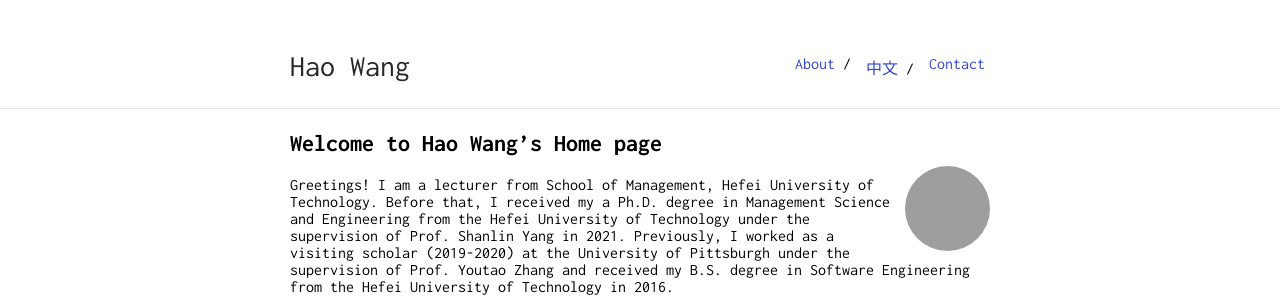
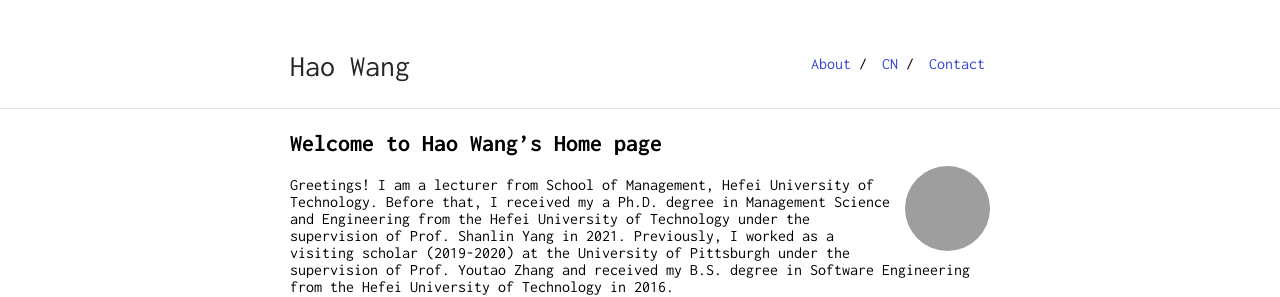
Before and after one commit to Waynehfut/Waynehfut, a Jekyll site: the page built from index.md, in a window 1280 px wide, cut to the strip 0-297 px from the top of the page. Built offline with Jekyll 4.4.1, drawn with Linux system fonts in a browser that asks for light colours; our own code applies the rules of GitHub Pages for plain Markdown files; grey boxes are pictures that could not be loaded.

Commit message:
Update _config.yml

```diff
--- a/_config.yml
+++ b/_config.yml
@@ -23,7 +23,7 @@ sass:
 nav:
   - name: "About"
     link: "/"
-  - name: "中文"
-    linke: "cn"
+  - name: "CN"
+    link: "cn"
   - name: "Contact"
     link: "contact"
```
